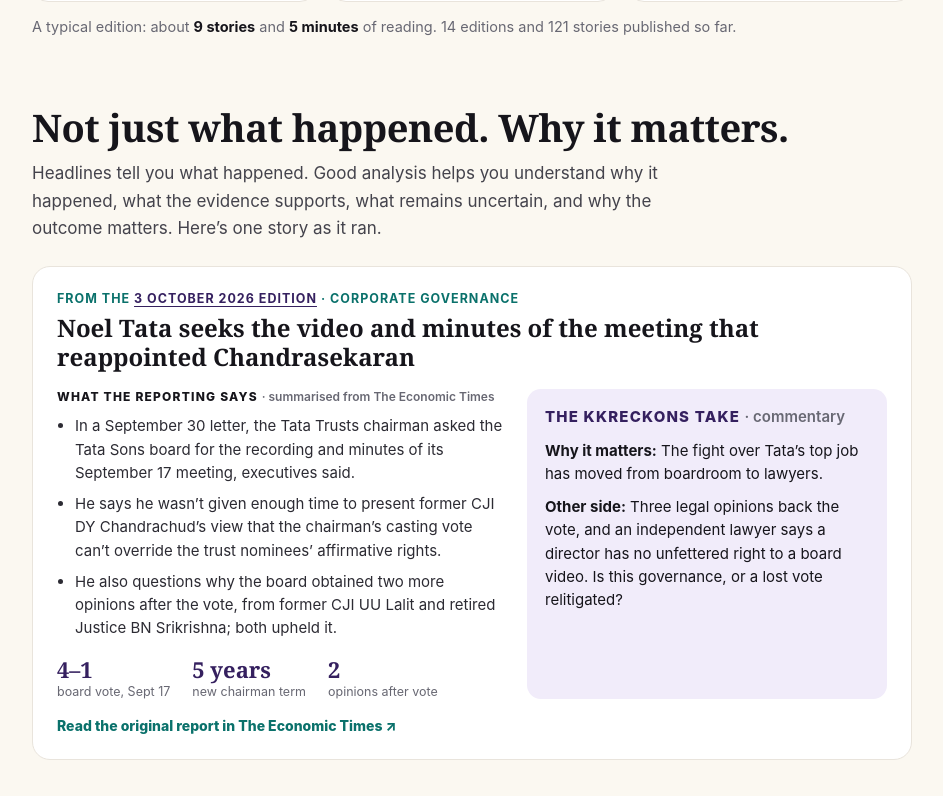
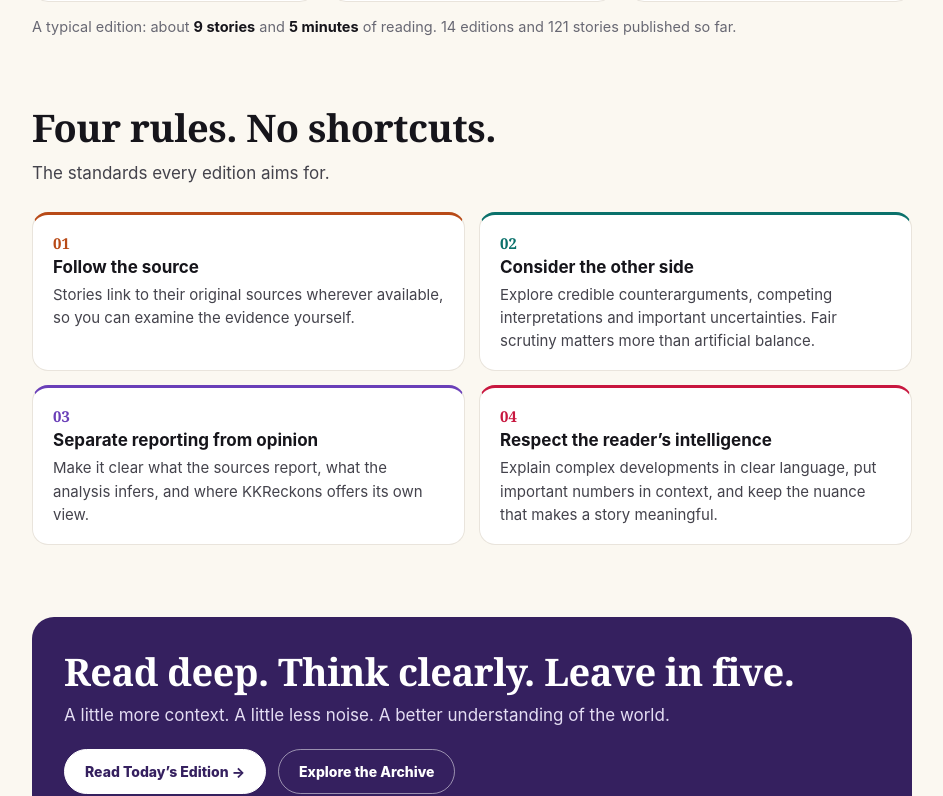
Before and after one commit to kkreddy79/kkreckons, a Next.js app: page /about in a window 1280 px wide. Shown: the part 1863-2659 px from the top of the page, without its empty margins (168-1111 px from the left). Built offline with nearby package versions, Linux system fonts and the light colour scheme.

Commit message:
Remove the editorial-method section from the About page
Drop "Not just what happened. Why it matters." and the sample story to
keep the page short.

Co-Authored-By: Claude Opus 5.5 <noreply@anthropic.com>
Claude-Session: https://claude.ai/code/session_01Q2nVqFkt5wuF8ai1aujSmU

```diff
--- a/app/about/page.tsx
+++ b/app/about/page.tsx
@@ -51,30 +51,6 @@ const RULES = [
     color: "#c8173f",
   },
 ];
-
-// A real story from the 3 October 2026 edition, reproduced as published.
-const EXAMPLE = {
-  date: "2026-10-03",
-  category: "Corporate governance",
-  headline: "Noel Tata seeks the video and minutes of the meeting that reappointed Chandrasekaran",
-  source: {
-    name: "The Economic Times",
-    url: "https://economictimes.indiatimes.com/news/company/corporate-trends/noel-tata-seeks-tata-sons-meeting-video-minutes-questions-legal-opinions-on-chandrasekaran-reappointment/articleshow/134646293.cms",
-  },
-  reported: [
-    "In a September 30 letter, the Tata Trusts chairman asked the Tata Sons board for the recording and minutes of its September 17 meeting, executives said.",
-    "He says he wasn’t given enough time to present former CJI DY Chandrachud’s view that the chairman’s casting vote can’t override the trust nominees’ affirmative rights.",
-    "He also questions why the board obtained two more opinions after the vote, from former CJI UU Lalit and retired Justice BN Srikrishna; both upheld it.",
-  ],
-  numbers: [
-    ["4–1", "board vote, Sept 17"],
-    ["5 years", "new chairman term"],
-    ["2", "opinions after vote"],
-  ],
-  why: "The fight over Tata’s top job has moved from boardroom to lawyers.",
-  other:
-    "Three legal opinions back the vote, and an independent lawyer says a director has no unfettered right to a board video. Is this governance, or a lost vote relitigated?",
-};
 
 function Ctas() {
   return (
@@ -186,54 +162,6 @@ export default function About() {
         </p>
       </section>
 
-      <section className="ab-section" aria-labelledby="method-title">
-        <h2 id="method-title">Not just what happened. Why it matters.</h2>
-        <p className="ab-intro">
-          Headlines tell you what happened. Good analysis helps you understand why it happened, what the evidence
-          supports, what remains uncertain, and why the outcome matters. Here’s one story as it ran.
-        </p>
-        <article className="ab-example" aria-labelledby="example-title">
-          <p className="ab-ex-meta">
-            From the <Link href={`/daily/${slugFor(EXAMPLE.date)}`}>3 October 2026 edition</Link> · {EXAMPLE.category}
-          </p>
-          <h3 id="example-title">{EXAMPLE.headline}</h3>
-          <div className="ab-ex-grid">
-            <div className="ab-ex-reported">
-              <p className="ab-ex-label">
-                What the reporting says <span>· summarised from {EXAMPLE.source.name}</span>
-              </p>
-              <ul>
-                {EXAMPLE.reported.map((r) => (
-                  <li key={r}>{r}</li>
-                ))}
-              </ul>
-              <dl className="ab-ex-numbers">
-                {EXAMPLE.numbers.map(([n, label]) => (
-                  <div key={label}>
-                    <dt>{n}</dt>
-                    <dd>{label}</dd>
-                  </div>
-                ))}
-              </dl>
-            </div>
-            <div className="ab-ex-take">
-              <p className="ab-ex-label">
-                The KKReckons take <span>· commentary</span>
-              </p>
-              <p>
-                <b>Why it matters:</b> {EXAMPLE.why}
-              </p>
-              <p>
-                <b>Other side:</b> {EXAMPLE.other}
-              </p>
-            </div>
-          </div>
-          <a className="ab-ex-source" href={EXAMPLE.source.url} target="_blank" rel="noreferrer">
-            Read the original report in {EXAMPLE.source.name} ↗
-          </a>
-        </article>
-      </section>
-
       <section className="ab-section" aria-labelledby="rules-title">
         <h2 id="rules-title">Four rules. No shortcuts.</h2>
         <p className="ab-intro">The standards every edition aims for.</p>
--- a/app/globals.css
+++ b/app/globals.css
@@ -265,25 +265,6 @@ button { font: inherit; cursor: pointer; }
 .ab-stats { margin: 16px 0 0; font-size: 14.5px; color: var(--muted); }
 .ab-stats b { color: var(--ink); }
 
-.ab-example { background: #fff; border: 1px solid var(--line); border-radius: 18px; padding: 24px; }
-.ab-ex-meta { margin: 0; font-size: 12.5px; font-weight: 700; text-transform: uppercase; letter-spacing: 1px; color: #0a716b; }
-.ab-ex-meta a { color: var(--purple); text-decoration: underline; text-underline-offset: 3px; }
-.ab-example h3 { font-family: var(--serif); font-size: 24px; line-height: 1.2; margin: 8px 0 18px; }
-.ab-ex-grid { display: grid; grid-template-columns: 1.25fr 1fr; gap: 20px; }
-.ab-ex-label { margin: 0 0 10px; font-size: 12px; font-weight: 800; text-transform: uppercase; letter-spacing: 1.2px; color: var(--ink); }
-.ab-ex-label span { font-weight: 600; color: var(--muted); text-transform: none; letter-spacing: 0; }
-.ab-ex-reported ul { margin: 0; padding-left: 18px; }
-.ab-ex-reported li { font-size: 15px; line-height: 1.55; margin-bottom: 8px; color: #2c2b33; }
-.ab-ex-numbers { display: flex; flex-wrap: wrap; gap: 8px 22px; margin: 14px 0 0; }
-.ab-ex-numbers div { display: grid; }
-.ab-ex-numbers dt { font-family: var(--serif); font-weight: 700; font-size: 22px; color: var(--purple); }
-.ab-ex-numbers dd { margin: 0; font-size: 12.5px; color: var(--muted); }
-.ab-ex-take { background: var(--purple-soft); border-radius: 14px; padding: 16px 18px; }
-.ab-ex-take p { margin: 0 0 10px; font-size: 15px; line-height: 1.55; }
-.ab-ex-take p:last-child { margin-bottom: 0; }
-.ab-ex-take .ab-ex-label { color: var(--purple); }
-.ab-ex-source { display: inline-block; margin-top: 18px; font-weight: 800; font-size: 14px; color: #0a716b; }
-.ab-ex-source:hover { text-decoration: underline; }
 
 .ab-rules { list-style: none; margin: 0; padding: 0; display: grid; grid-template-columns: 1fr 1fr; gap: 14px; }
 .ab-rules li { background: #fff; border: 1px solid var(--line); border-top: 3px solid var(--c); border-radius: 16px; padding: 18px 20px; }
@@ -362,9 +343,7 @@ button { font: inherit; cursor: pointer; }
   .ab-pick { transform: none; }
   .ab-section, .ab-close { margin-top: 52px; }
   .ab-intro { font-size: 16px; }
-  .ab-pillars, .ab-rules, .ab-ex-grid { grid-template-columns: 1fr; }
-  .ab-example { padding: 18px; }
-  .ab-example h3 { font-size: 20px; }
+  .ab-pillars, .ab-rules { grid-template-columns: 1fr; }
   .ab-close { padding: 26px 20px; border-radius: 18px; }
 }
 
```
